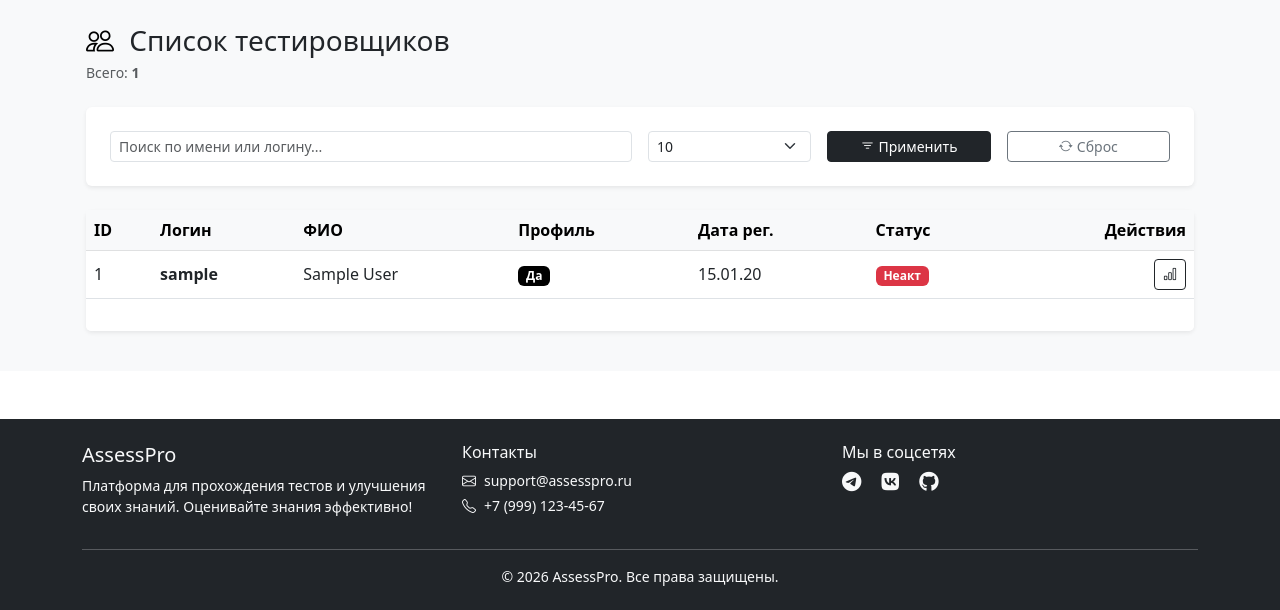
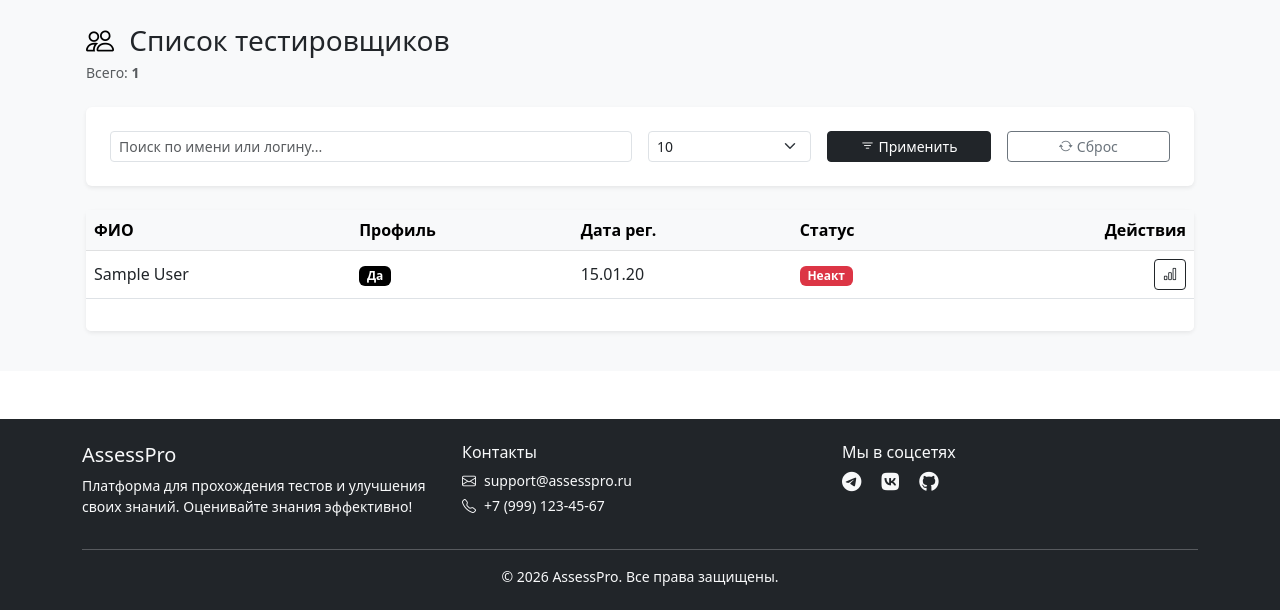
Before and after one commit to Ecomoner/assess-pro, a Spring app: template src/main/resources/templates/creator/testers-list.html in a window 1280 px wide. Shown: the part 67-677 px from the top of the page. Run offline with Thymeleaf, Linux system fonts and the light colour scheme; the template is opened without the code that fills it: most values are stand-ins (such as "Sample title", 1, 10 or a date in 2020); data that the repository does not hold is empty; some of the project's set-up classes (security, data sources, template engines, error pages and the like) are left out, and stand-ins take their place; some libraries are stand-ins or nearby versions.

Commit message:
Правки подсчета пользователей

```diff
--- a/src/main/java/com/frist/assesspro/repository/UserRepository.java
+++ b/src/main/java/com/frist/assesspro/repository/UserRepository.java
@@ -38,6 +38,9 @@ public interface UserRepository extends JpaRepository<User,Long> {
     @Query("SELECT COUNT(u) FROM User u")
     long countAllUsers();
 
+    @Query("SELECT COUNT(u) FROM User u WHERE u.role = 'ROLE_TESTER'")
+    long countAllTesters();
+
 
     @Query("SELECT COUNT(u) FROM User u WHERE u.isActive = :isActive")
     long countByIsActive(@Param("isActive") boolean isActive);
--- a/src/main/java/com/frist/assesspro/service/TesterStatisticsService.java
+++ b/src/main/java/com/frist/assesspro/service/TesterStatisticsService.java
@@ -604,6 +604,6 @@ public class TesterStatisticsService {
      */
     @Transactional(readOnly = true)
     public long getTotalTesters() {
-        return userRepository.countAllUsers();
+        return userRepository.countAllTesters();
     }
 }
--- a/src/main/resources/templates/creator/testers-list.html
+++ b/src/main/resources/templates/creator/testers-list.html
@@ -63,8 +63,6 @@
                     <table class="table table-hover align-middle mb-0">
                         <thead class="table-light">
                         <tr>
-                            <th class="d-none d-sm-table-cell">ID</th>
-                            <th>Логин</th>
                             <th class="d-none d-md-table-cell">ФИО</th>
                             <th class="d-none d-lg-table-cell">Профиль</th>
                             <th class="d-none d-sm-table-cell">Дата рег.</th>
@@ -74,11 +72,6 @@
                         </thead>
                         <tbody>
                         <tr th:each="tester : ${testers}">
-                            <td class="d-none d-sm-table-cell" th:text="${tester.id}">1</td>
-                            <td>
-                                <span class="fw-semibold" th:text="${tester.username}">tester</span>
-                                <span class="d-block d-md-none small text-muted" th:text="${tester.fullName} ?: '-'">Иванов И.И.</span>
-                            </td>
                             <td class="d-none d-md-table-cell" th:text="${tester.fullName} ?: '-'">Иванов И.И.</td>
                             <td class="d-none d-lg-table-cell">
                                 <span class="badge" th:classappend="${tester.profileComplete} ? 'bg-success' : 'bg-warning'"
```
